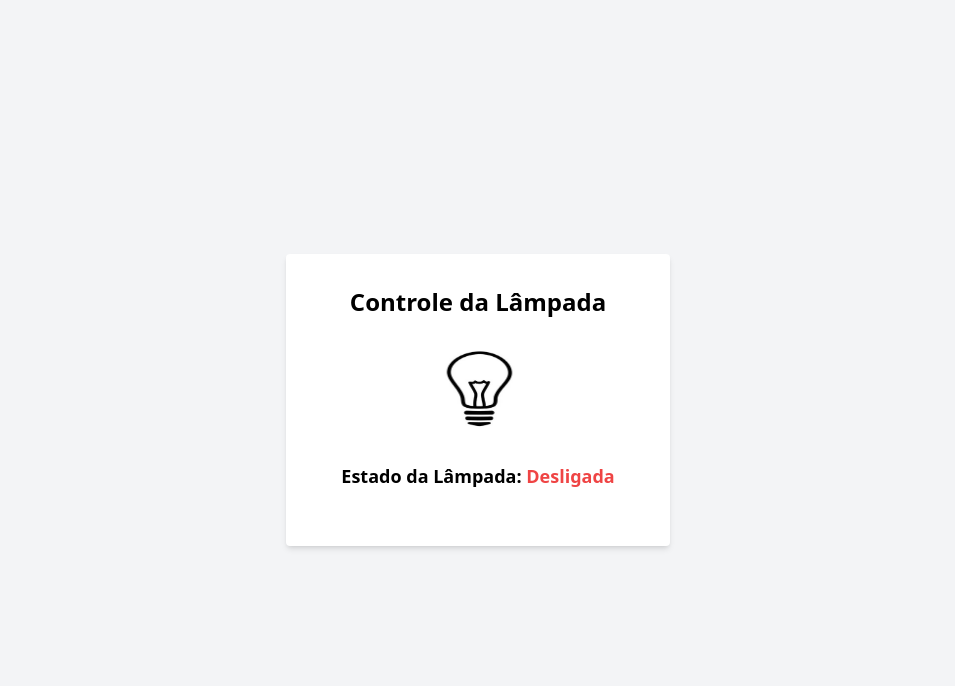
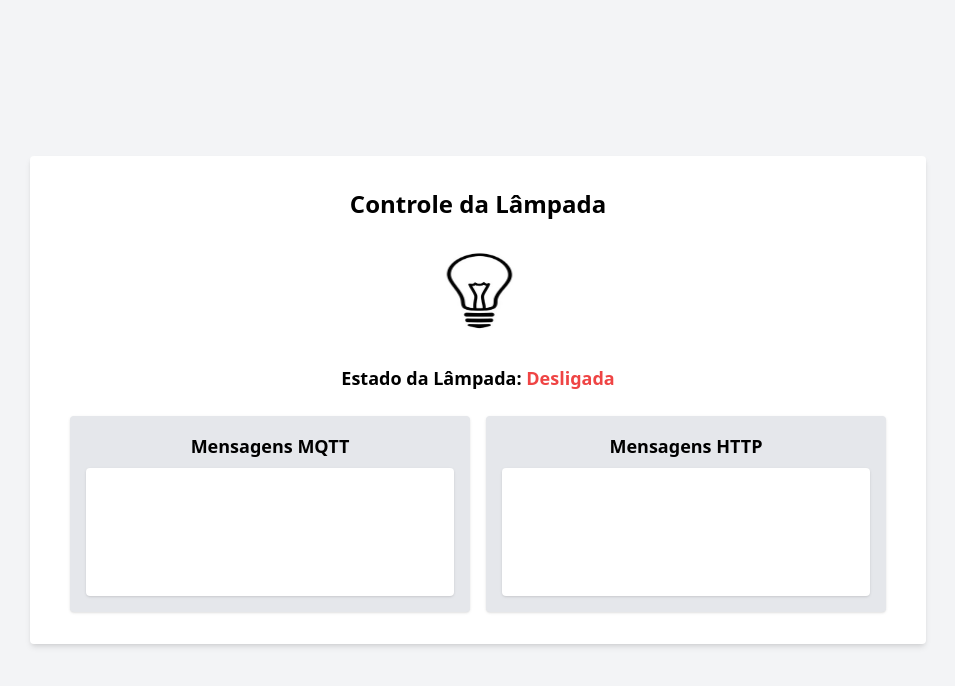
Before and after one commit to BernardoL02/Project-IS, a Flask app: page / in a window 1280 px wide. Shown: the top 686 px of the page, without its empty margins (162-1117 px from the left). Run offline with Flask 3, Linux system fonts and the light colour scheme; parts of the project's set-up code (start-up, migrations or seed data) failed here and were passed over; some libraries are stand-ins or nearby versions.

Commit message:
Update subsCriber

```diff
--- a/Subscriber/app.py
+++ b/Subscriber/app.py
@@ -4,6 +4,7 @@ import xml.etree.ElementTree as ET
 import threading
 import paho.mqtt.client as mqtt
 import urllib3
+from datetime import datetime
 
 # Suprimir avisos de HTTPS não verificados
 urllib3.disable_warnings(urllib3.exceptions.InsecureRequestWarning)
@@ -15,6 +16,10 @@ HEADERS = {"Content-Type": "application/xml"}
 
 # Variável para armazenar o estado atual da lâmpada
 current_state = None
+
+# Armazenamento de mensagens
+mqtt_messages = []
+http_messages = []
 
 # Configurações do broker MQTT
 MQTT_BROKER = "localhost"  # Endereço do broker (Mosquitto)
@@ -77,26 +82,87 @@ def check_notification_exists(application_name, container_name, notification_nam
     return False
 
 def create_notification():
-    """Cria a notificação se ela ainda não existir."""
+    """Cria notificações MQTT e HTTP se ainda não existirem."""
     application_name = "Lighting"
     container_name = "light_bulb"
-    notification_name = "state_change"
-    if check_notification_exists(application_name, container_name, notification_name):
-        print(f"A notificacao '{notification_name}' ja existe no container '{container_name}'.")
-        return True
 
-    xml_data = f"""
-    <Notification>
-        <Name>{notification_name}</Name>
-        <Event>1</Event>
-        <Endpoint>mqtt://localhost:1883</Endpoint>
-        <Enabled>true</Enabled>
-    </Notification>
-    """
-    response = requests.post(f"{BASE_URL}/{application_name}/{container_name}", data=xml_data, headers=HEADERS, verify=False)
-    return response.status_code in [200, 201, 409]
+    # Configuração para o canal MQTT
+    notification_name_mqtt = "sub_mqtt"
+    if check_notification_exists(application_name, container_name, notification_name_mqtt):
+        print(f"A notificacao MQTT '{notification_name_mqtt}' ja existe no container '{container_name}'.")
+    else:
+        xml_data_mqtt = f"""
+        <Notification>
+            <Name>{notification_name_mqtt}</Name>
+            <Event>1</Event>
+            <Endpoint>mqtt://localhost:1883</Endpoint>
+            <Enabled>true</Enabled>
+        </Notification>
+        """
+        response_mqtt = requests.post(f"{BASE_URL}/{application_name}/{container_name}", data=xml_data_mqtt, headers=HEADERS, verify=False)
+        if response_mqtt.status_code in [200, 201, 409]:
+            print(f"Notificação MQTT '{notification_name_mqtt}' criada com sucesso.")
+        else:
+            print(f"Erro ao criar a notificação MQTT: {response_mqtt.status_code}")
+
+    notification_name_http = "sub_http"
+    if check_notification_exists(application_name, container_name, notification_name_http):
+        print(f"A notificacao HTTP '{notification_name_http}' ja existe no container '{container_name}'.")
+    else:
+        xml_data_http = f"""
+        <Notification>
+            <Name>{notification_name_http}</Name>
+            <Event>2</Event>
+            <Endpoint>http://localhost:1884</Endpoint>
+            <Enabled>true</Enabled>
+        </Notification>
+        """
+        response_http = requests.post(f"{BASE_URL}/{application_name}/{container_name}", data=xml_data_http, headers=HEADERS, verify=False)
+        if response_http.status_code in [200, 201, 409]:
+            print(f"Notificação HTTP '{notification_name_http}' criada com sucesso.")
+        else:
+            print(f"Erro ao criar a notificação HTTP: {response_http.status_code}")
+
+@app.route("/notify_http", methods=["POST"])
+def notify_http():
+    """Lida com notificações HTTP recebidas no endpoint."""
+    global http_messages
+    try:
+        # Parseia o XML recebido para processar a notificação
+        data = request.data.decode("utf-8")
+        root = ET.fromstring(data)
+        record = root.find("Record")
+        if record is not None:
+            record_id = record.find("Id").text
+            record_name = record.find("Name").text
+            content = record.find("Content").text
+            timestamp = record.find("CreationDateTime").text
+
+            # Formatar a data
+            formatted_date = datetime.fromisoformat(timestamp).strftime("%d/%m/%Y %H:%M:%S")
+
+            # Formatar a mensagem no estilo desejado
+            formatted_message = f"{record_id} {record_name.split('_')[0]} - {content} - {formatted_date}"
+
+            # Adicionar mensagem à lista de mensagens HTTP
+            if formatted_message not in http_messages:  # Evitar duplicatas
+                http_messages.append(formatted_message)
+                http_messages = http_messages[-20:]  # Manter no máximo 20 mensagens
+                print(f"Mensagem HTTP formatada adicionada: {formatted_message}")
+
+        return "Notification received via HTTP", 200
+    except ET.ParseError as e:
+        print(f"Erro ao parsear a mensagem HTTP: {e}")
+        return "Invalid XML format", 400
 
 
+@app.route("/mqtt-messages", methods=["GET"])
+def get_mqtt_messages():
+    return {"messages": mqtt_messages}, 200
+
+@app.route("/http-messages", methods=["GET"])
+def get_http_messages():
+    return {"messages": http_messages}, 200
 
 def setup_resources():
     """Cria os recursos automaticamente ao iniciar a aplicação."""
@@ -108,6 +174,11 @@ def setup_resources():
 def index():
     global current_state
     return render_template("index.html", message=None, state=current_state)
+
+@app.route("/", methods=["POST"])
+def root_notify():
+    """Trata notificações enviadas diretamente para '/'."""
+    return notify_http()  # Redireciona para o handler de notificações
 
 # Rota para receber notificações e atualizar o estado da lâmpada
 @app.route("/notify", methods=["POST"])
@@ -134,25 +205,42 @@ def get_state():
 
 # Função para tratar mensagens recebidas via MQTT
 def on_message(client, userdata, msg):
-    global current_state
+    global mqtt_messages
+    print(f"on_message chamado para payload: {msg.payload.decode('utf-8')}")
     payload = msg.payload.decode("utf-8")
-    print(f"Mensagem recebida via MQTT: {payload}")
 
     try:
         # Parsear o XML recebido
         root = ET.fromstring(payload)
         record = root.find("Record")
         if record is not None:
+            record_id = record.find("Id").text
+            record_name = record.find("Name").text
             content = record.find("Content").text
+            timestamp = record.find("CreationDateTime").text
+
+            # Formatar a data
+            formatted_date = datetime.fromisoformat(timestamp).strftime("%d/%m/%Y %H:%M:%S")
+
+            # Formatar a mensagem no estilo desejado
+            formatted_message = f"{record_id} {record_name.split('_')[0]} - {content} - {formatted_date}"
+
+            if formatted_message not in mqtt_messages:  # Evitar duplicatas
+                mqtt_messages.append(formatted_message)
+                mqtt_messages = mqtt_messages[-20:]  # Manter no máximo 20 mensagens
+                print(f"Mensagem formatada adicionada: {formatted_message}")
+
+            # Atualizar o estado da lâmpada
+            global current_state
             if content == "on":
                 current_state = "on"
             elif content == "off":
                 current_state = "off"
-            print(f"Estado atualizado: {current_state}")
         else:
             print("Formato de mensagem inesperado. Nenhum 'Record' encontrado.")
     except ET.ParseError as e:
         print(f"Erro ao parsear a mensagem XML: {e}")
+
 
 # Configuração do cliente MQTT em uma thread separada
 def mqtt_thread():
@@ -160,7 +248,8 @@ def mqtt_thread():
     client.on_message = on_message
     try:
         client.connect(MQTT_BROKER, MQTT_PORT, 60)
-        client.subscribe(MQTT_TOPIC)
+        # Certifique-se de que o subscribe é chamado apenas uma vez
+        client.subscribe(MQTT_TOPIC, qos=0)
         print(f"Inscrito no tópico: {MQTT_TOPIC}")
         client.loop_forever()
     except Exception as e:
@@ -168,7 +257,18 @@ def mqtt_thread():
 
 if __name__ == "__main__":
     setup_resources()
+
+    # Cria thread separada para escutar no endpoint HTTP
+    http_listener = threading.Thread(
+        target=lambda: app.run(port=1884, debug=False, use_reloader=False)
+    )
+    http_listener.daemon = True
+    http_listener.start()
+
+    # Configura o servidor MQTT
     mqtt_listener = threading.Thread(target=mqtt_thread)
     mqtt_listener.daemon = True
     mqtt_listener.start()
-    app.run(debug=True)
+
+    # Roda o servidor Flask principal
+    app.run(debug=False)
--- a/Subscriber/templates/index.html
+++ b/Subscriber/templates/index.html
@@ -9,10 +9,10 @@
       // Função para buscar o estado atual da lâmpada do servidor
       async function fetchLampState() {
         try {
-          const response = await fetch("/state", { method: "GET" }); // Use o endpoint correto
+          const response = await fetch("/state", { method: "GET" });
           if (response.ok) {
-            const data = await response.json(); // Supondo que o servidor retorne JSON
-            updateLampState(data.state); // Atualiza o estado com a resposta
+            const data = await response.json();
+            updateLampState(data.state);
           } else {
             console.error("Erro ao buscar estado da lâmpada:", response.status);
           }
@@ -21,7 +21,6 @@
         }
       }
 
-      // Função para atualizar a imagem e o estado dinamicamente
       function updateLampState(state) {
         const lampImage = document.getElementById("lamp-image");
         const lampStateText = document.getElementById("lamp-state-text");
@@ -39,12 +38,45 @@
         }
       }
 
-      // Atualizar o estado da lâmpada a cada 3 segundos
+      // Função para buscar mensagens recebidas
+      async function fetchMessages() {
+        try {
+          const mqttResponse = await fetch("/mqtt-messages", { method: "GET" });
+          const httpResponse = await fetch("/http-messages", { method: "GET" });
+
+          if (mqttResponse.ok && httpResponse.ok) {
+            const mqttData = await mqttResponse.json();
+            const httpData = await httpResponse.json();
+
+            updateMessages("mqtt-messages-box", mqttData.messages);
+            updateMessages("http-messages-box", httpData.messages);
+          } else {
+            console.error(
+              "Erro ao buscar mensagens:",
+              mqttResponse.status,
+              httpResponse.status
+            );
+          }
+        } catch (error) {
+          console.error("Erro na requisição de mensagens:", error);
+        }
+      }
+
+      // Função para atualizar mensagens nos retângulos
+      function updateMessages(elementId, messages) {
+        const container = document.getElementById(elementId);
+        container.innerHTML = messages
+          .map((message) => `<p class="text-sm">${message}</p>`)
+          .join("");
+      }
+
+      // Atualizar o estado da lâmpada e mensagens a cada 3 segundos
       setInterval(fetchLampState, 3000);
+      setInterval(fetchMessages, 3000);
     </script>
   </head>
   <body class="bg-gray-100 flex items-center justify-center min-h-screen">
-    <div class="bg-white p-8 rounded shadow-md w-96 text-center">
+    <div class="bg-white p-8 rounded shadow-md w-full max-w-4xl text-center">
       <h1 class="text-2xl font-bold mb-6">Controle da Lâmpada</h1>
 
       <!-- Imagem da lâmpada com base no estado atual -->
@@ -57,18 +89,36 @@
         />
       </div>
 
-      <!-- Label para mostrar o estado atual da lâmpada -->
+      <!-- Estado atual da lâmpada -->
       <div class="mb-6">
         <span class="text-lg font-semibold">
           Estado da Lâmpada:
           <span id="lamp-state-text">
-            {% if state == 'on' %}
-            <span class="text-green-500">Ligada</span>
-            {% else %}
-            <span class="text-red-500">Desligada</span>
-            {% endif %}
+            {% if state == 'on' %}<span class="text-green-500">Ligada</span>{%
+            else %}<span class="text-red-500">Desligada</span>{% endif %}
           </span>
         </span>
+      </div>
+
+      <!-- Retângulos para exibição das mensagens -->
+      <div class="flex justify-between">
+        <!-- Retângulo MQTT -->
+        <div class="bg-gray-200 p-4 w-1/2 mx-2 rounded shadow">
+          <h2 class="text-lg font-bold mb-2">Mensagens MQTT</h2>
+          <div
+            id="mqtt-messages-box"
+            class="text-left h-32 overflow-y-auto bg-white p-2 rounded shadow"
+          ></div>
+        </div>
+
+        <!-- Retângulo HTTP -->
+        <div class="bg-gray-200 p-4 w-1/2 mx-2 rounded shadow">
+          <h2 class="text-lg font-bold mb-2">Mensagens HTTP</h2>
+          <div
+            id="http-messages-box"
+            class="text-left h-32 overflow-y-auto bg-white p-2 rounded shadow"
+          ></div>
+        </div>
       </div>
     </div>
   </body>
```
Also changed, not shown: Subscriber/test.py (added, +34 -0 lines).
